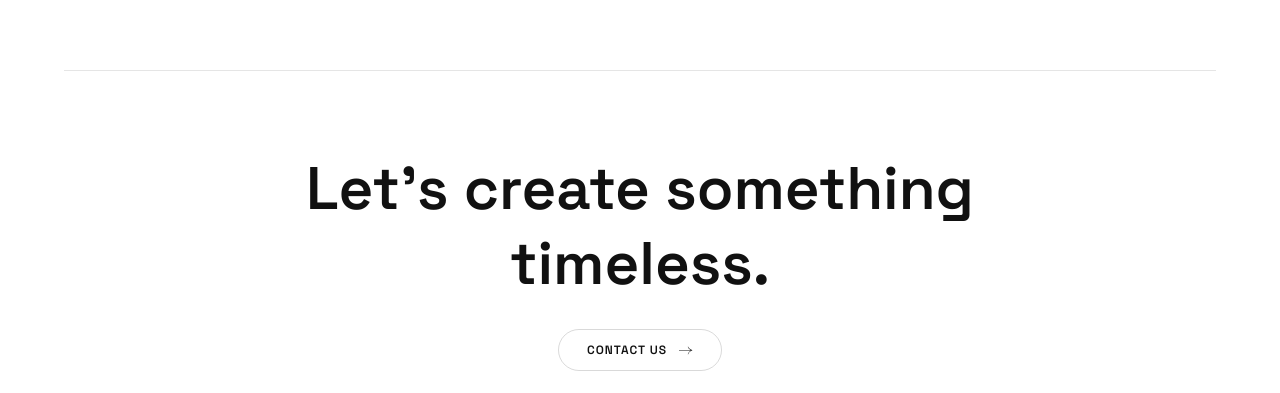
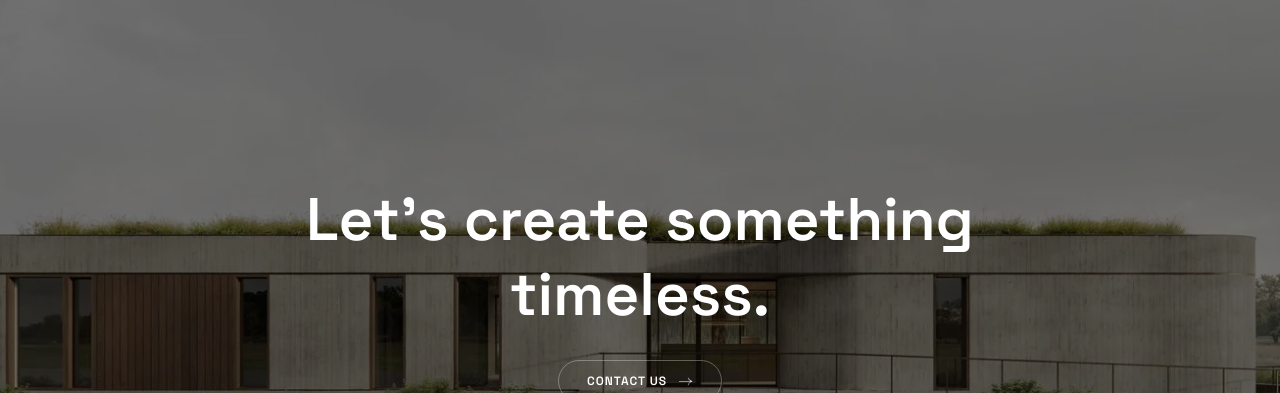
Before and after one commit to DrashtiBuddhadev/sindur, a Next.js app: page /projects/sindur-anala in a window 1280 px wide. Shown: the part 2807-3200 px from the top of the page. Built offline with nearby package versions, Linux system fonts and the light colour scheme.

Commit message:
cta section of project details page updated

```diff
--- a/app/projects/[slug]/page.tsx
+++ b/app/projects/[slug]/page.tsx
@@ -5,7 +5,7 @@ import { Footer } from "@/components/layout/footer";
 import { ProjectHero } from "@/components/projects/project-hero";
 import { ProjectOverview } from "@/components/projects/project-overview";
 import { ProjectCarousel } from "@/components/projects/project-carousel";
-import { AboutCta } from "@/components/about/about-cta";
+import { ProjectsCta } from "@/components/projects/projects-cta";
 import { PROJECTS, getProjectBySlug } from "@/lib/projects";
 
 export function generateStaticParams() {
@@ -42,7 +42,7 @@ export default async function ProjectDetailPage({
         <ProjectHero project={project} />
         <ProjectOverview project={project} />
         <ProjectCarousel images={project.images} name={project.name} />
-        <AboutCta />
+        <ProjectsCta />
       </main>
       <Footer />
     </>
```
